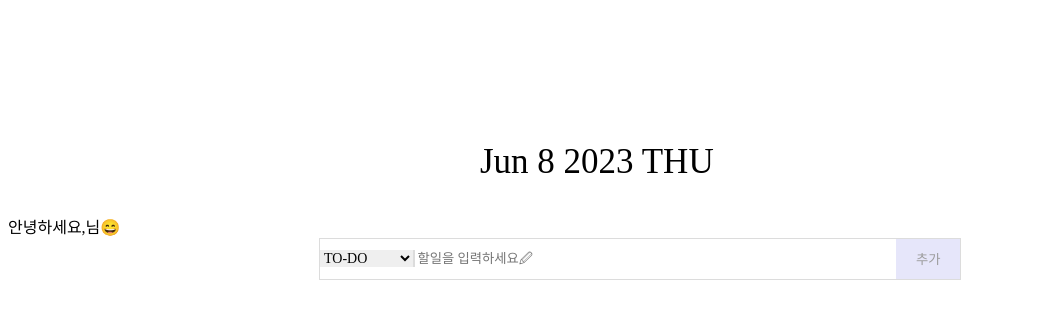
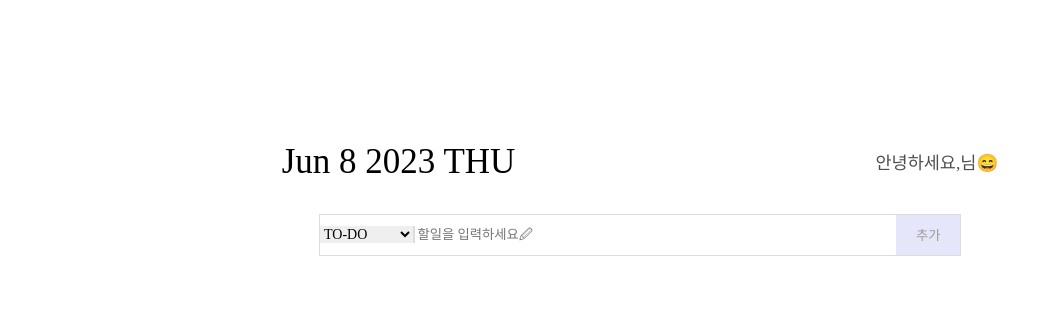
Before and after one commit to makepin2r/my-bullet-diary, a Flask app: page / in a window 1280 px wide. Shown: the top 319 px of the page, without its empty margins (0-1051 px from the left). Run offline with Flask 3, Linux system fonts and the light colour scheme; some web fonts are replaced.

Commit message:
style: hello_box 1차 style

```diff
--- a/static/css/style.css
+++ b/static/css/style.css
@@ -11,11 +11,22 @@
 body {
   padding-top: 8%;
 }
+#header {
+  display: flex;
+  flex-direction: row;
+  align-items: center;
+  justify-content: center;
+}
 #today_box {
   width: 40vh;
   margin: 2.5% auto;
   font-size: 35px;
   padding: 0;
+}
+#hello_box{
+  font-size: 17.5px;
+  color: #4F4F4F;
+  margin-right: auto;
 }
 .input_box {
   width: 80vh;
```
